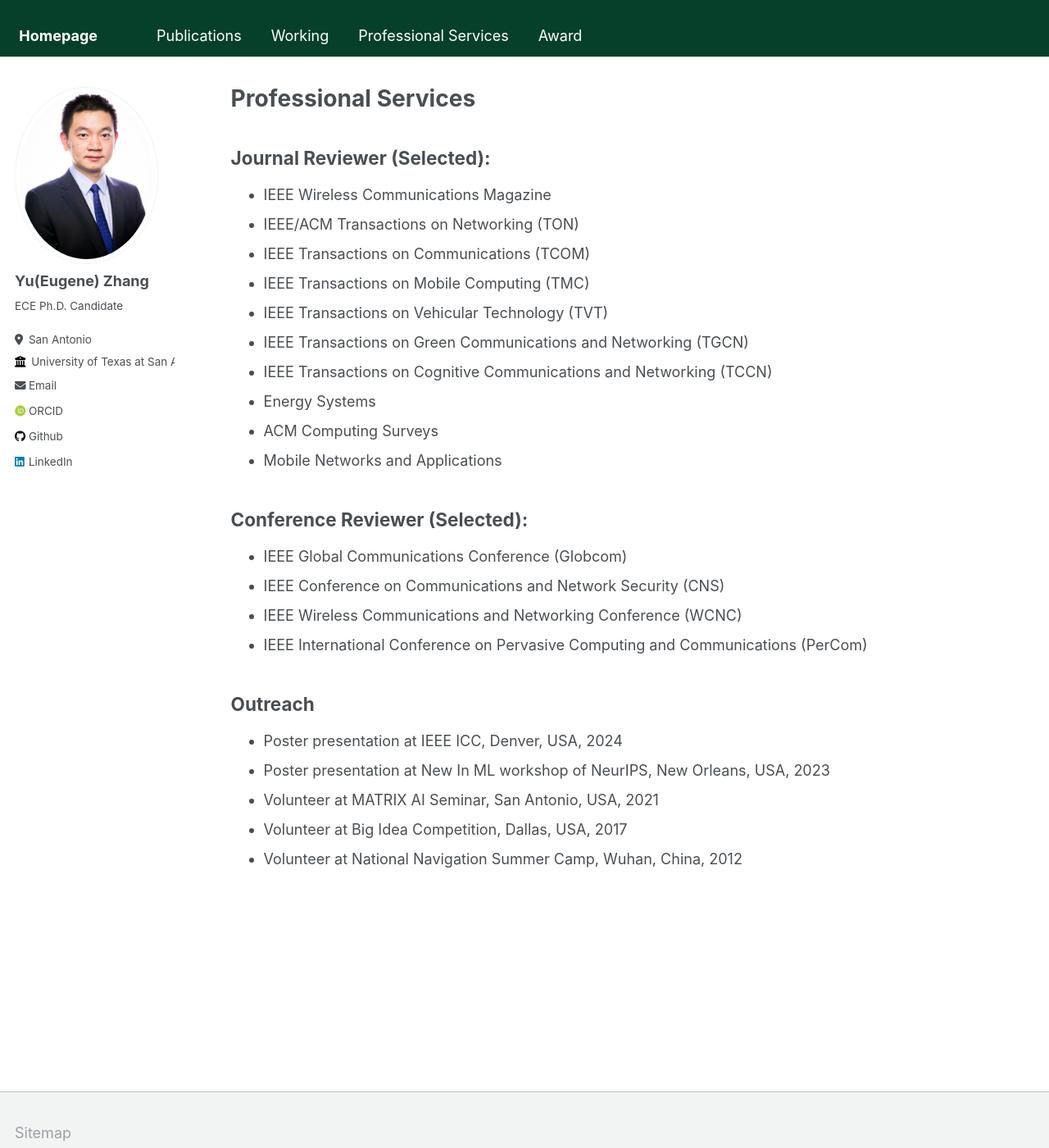
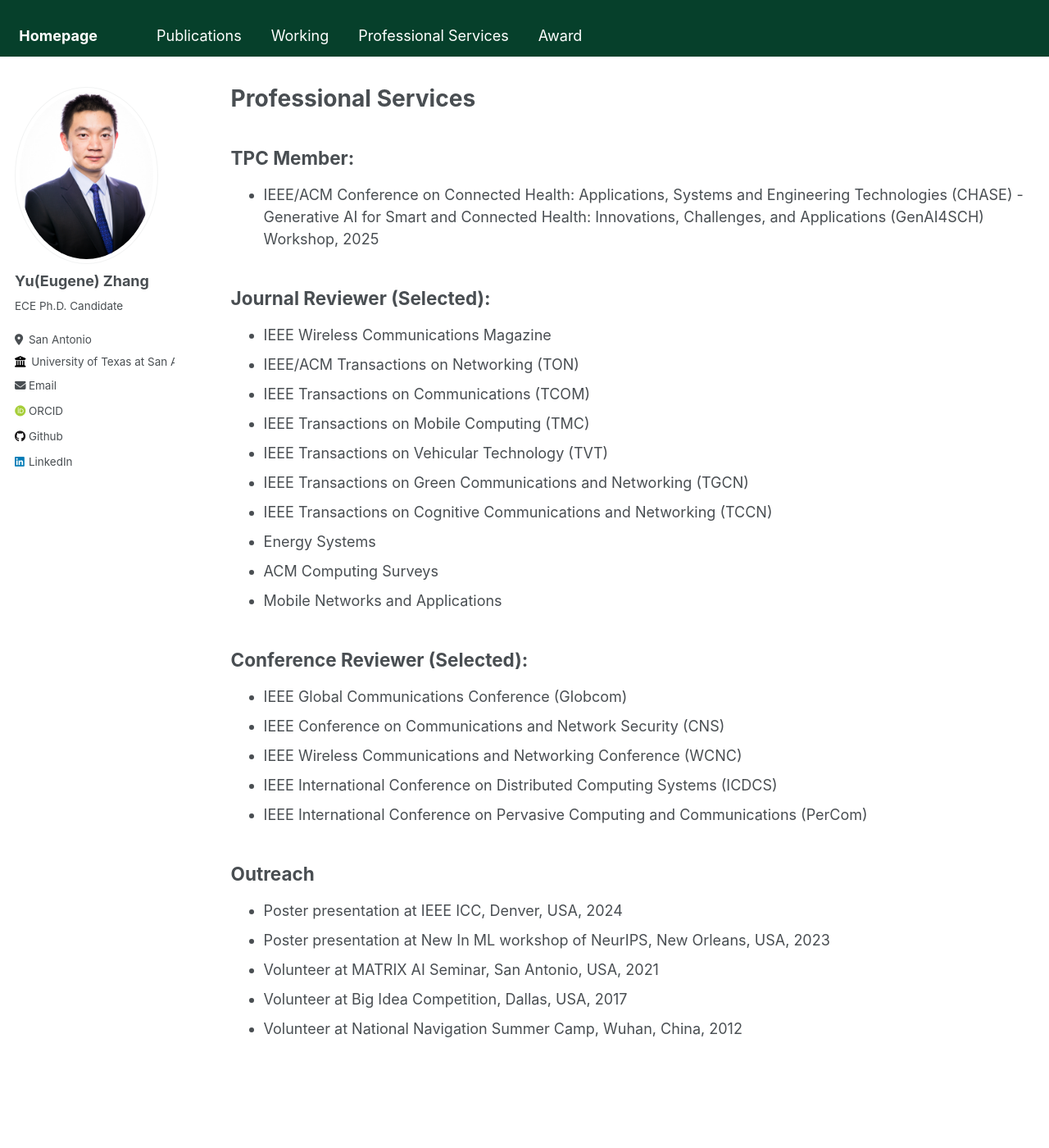
Before and after one commit to Yu-Zhang-Eugene/yu-zhang-eugene.github.io, a Jekyll site: the page built from _pages/professional-services.md, in a window 1280 px wide and 1400 px high. Shown: the whole window at 82% size. Built offline with Jekyll 4.4.1, drawn with Linux system fonts in a browser that asks for light colours; some web fonts are replaced.

Commit message:
Update professional-services.md

```diff
--- a/_pages/professional-services.md
+++ b/_pages/professional-services.md
@@ -4,6 +4,10 @@ title: "Professional Services"
 permalink: /professional-services/
 author_profile: true
 ---
+
+TPC Member:
+---
+- IEEE/ACM Conference on Connected Health: Applications, Systems and Engineering Technologies (CHASE) - Generative AI for Smart and Connected Health: Innovations, Challenges, and Applications (GenAI4SCH) Workshop, 2025
 
 Journal Reviewer (Selected):
 ------
@@ -24,6 +28,7 @@ Conference Reviewer (Selected):
 - IEEE Global Communications Conference (Globcom)
 - IEEE Conference on Communications and Network Security (CNS)
 - IEEE Wireless Communications and Networking Conference (WCNC)
+- IEEE International Conference on Distributed Computing Systems (ICDCS)
 - IEEE International Conference on Pervasive Computing and Communications (PerCom)
 
 
```
